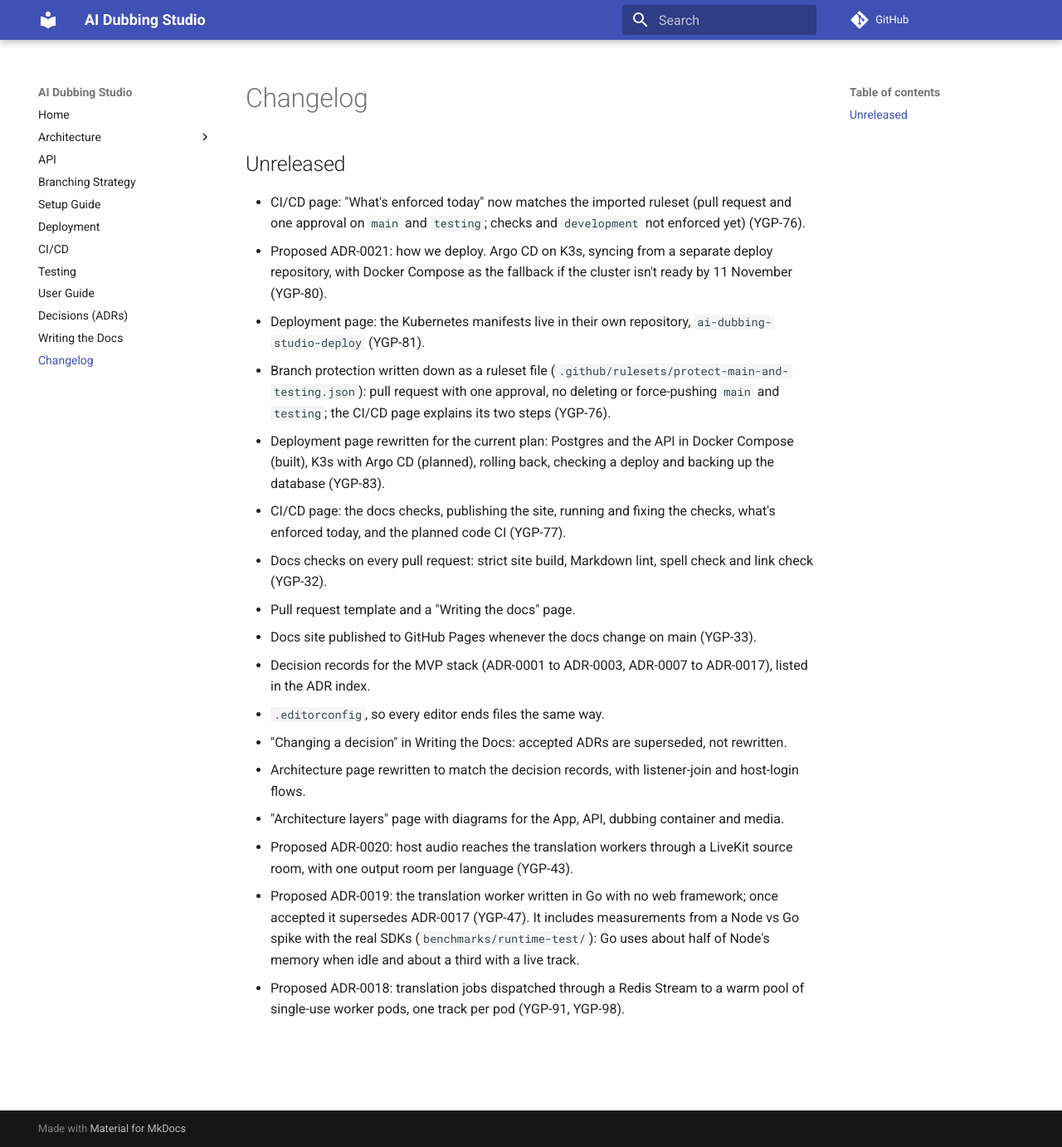
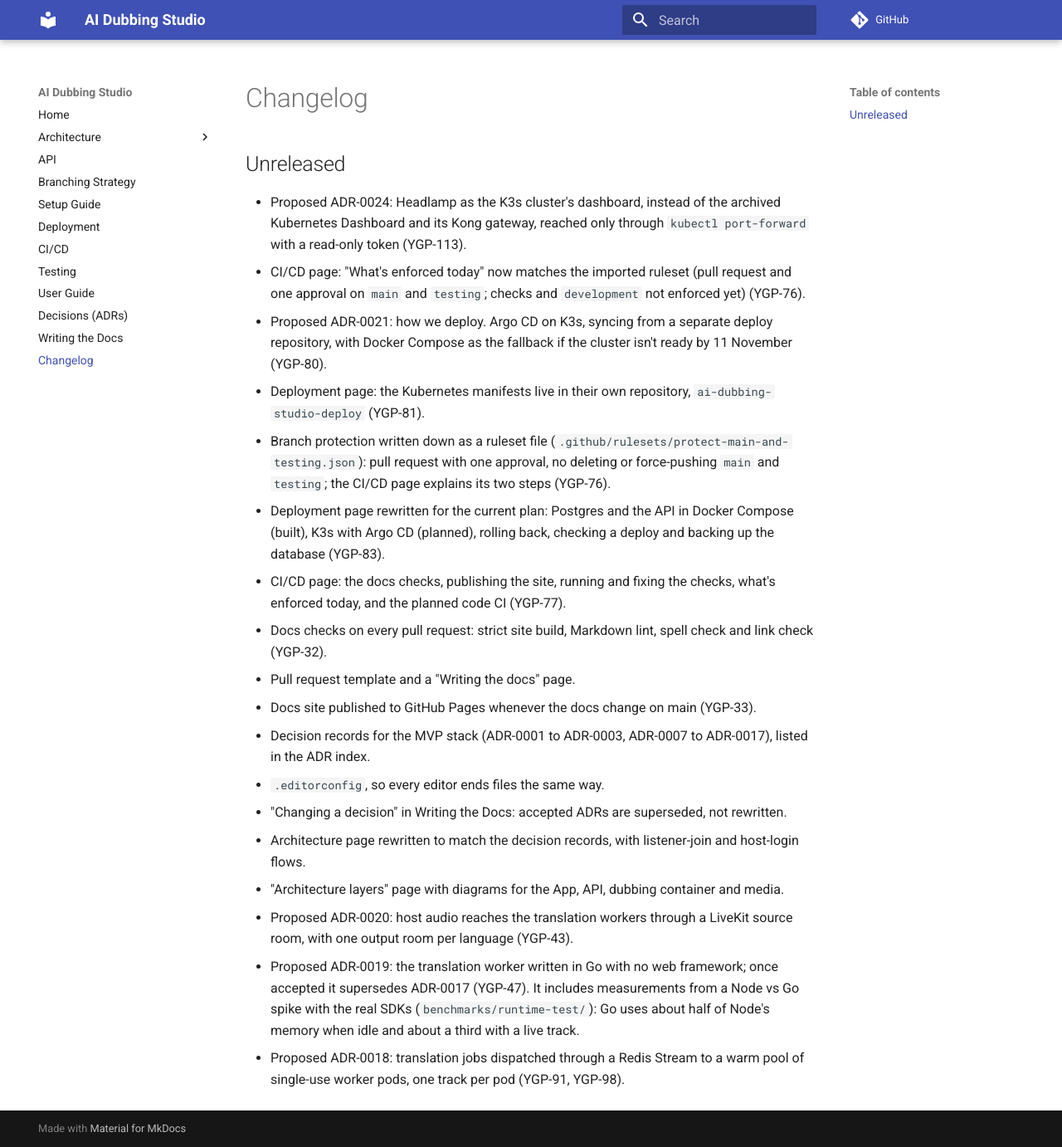
Before and after one commit to WH1TE-SHAD0W/ai-dubbing-studio, an MkDocs documentation site: the page built from docs/changelog.md, in a window 1280 px wide and 1382 px high. Shown: the whole window at 83% size. Built offline with MkDocs 1.6.1 and Material for MkDocs 9.7.7, drawn with Linux system fonts in a browser that asks for light colours; comment, search, counter and statistics services are not loaded.

Commit message:
docs: changelog for ADR-0024 (YGP-113)
Co-Authored-By: Claude Opus 5.5 <noreply@anthropic.com>

```diff
--- a/docs/changelog.md
+++ b/docs/changelog.md
@@ -2,6 +2,9 @@
 
 ## Unreleased
 
+- Proposed ADR-0024: Headlamp as the K3s cluster's dashboard, instead of the
+  archived Kubernetes Dashboard and its Kong gateway, reached only through
+  `kubectl port-forward` with a read-only token (YGP-113).
 - CI/CD page: "What's enforced today" now matches the imported ruleset (pull
   request and one approval on `main` and `testing`; checks and `development`
   not enforced yet) (YGP-76).
```
